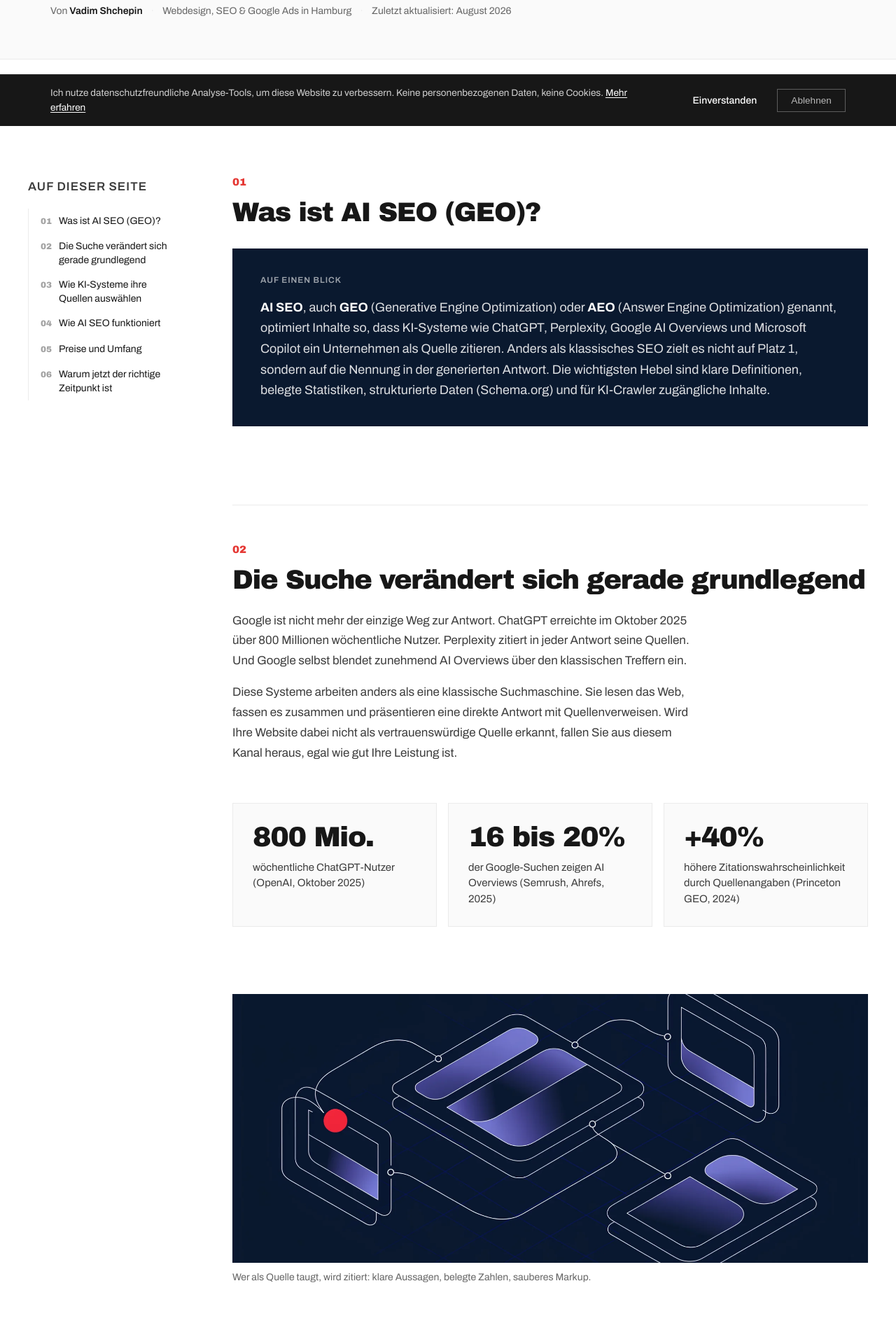
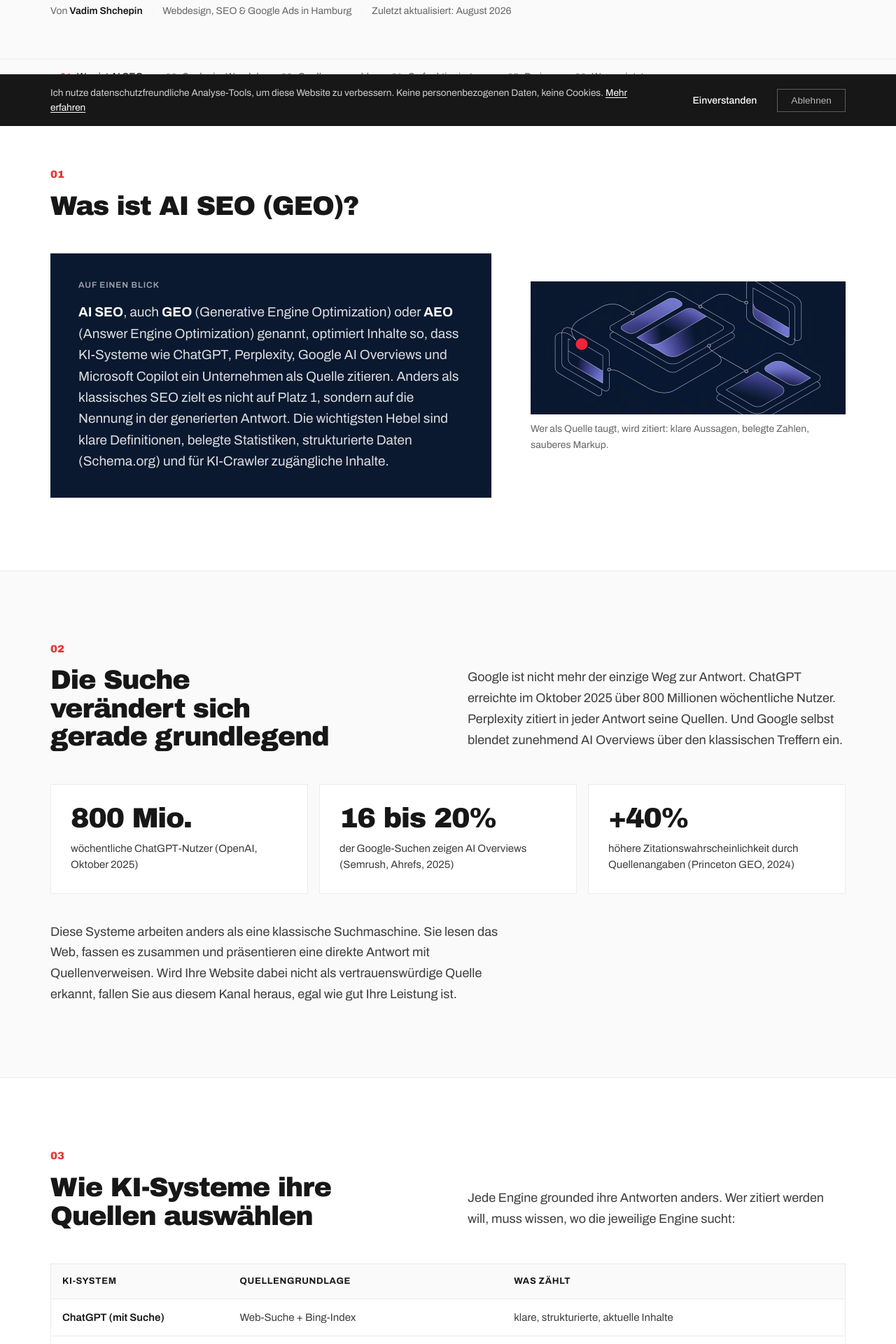
Before and after one commit to VadimShchepin/website.hamburg, a Next.js app: page /leistungen/ai-seo in a window 1280 px wide. Shown: the part 620-2540 px from the top of the page at 70% size. Built offline with nearby package versions, Linux system fonts and the light colour scheme.

Commit message:
AI-SEO-Seite in Abschnitts-Baender umgebaut, Sprungnavigation

```diff
--- a/app/leistungen/ai-seo/page.jsx
+++ b/app/leistungen/ai-seo/page.jsx
@@ -1,8 +1,9 @@
+import '../../../src/styles/bands-b.css';
 import Link from 'next/link';
 import AutoLinks from '../../../src/components/AutoLinks';
 import Breadcrumbs from '../../../src/components/Breadcrumbs';
 import HeroFacts from '../../../src/components/HeroFacts';
-import SubpageToc from '../../../src/components/SubpageToc';
+import JumpNav from '../../../src/components/JumpNav';
 import FaqSection from '../../../src/components/FaqSection';
 import RelatedServices from '../../../src/components/RelatedServices';
 import ServiceCta from '../../../src/components/ServiceCta';
@@ -87,18 +88,39 @@ export default function AiSeoPage() {
                 </div>
             </section>
 
-            <section className="subpage-content section light-bg">
-                <div className="container subpage-body">
-                    <SubpageToc />
+            <JumpNav label="Abschnitte" items={[
+                { id: 'was-ist-ai-seo', num: '01', label: 'Was ist AI SEO' },
+                { id: 'suche-veraendert', num: '02', label: 'Suche im Wandel' },
+                { id: 'quellenauswahl', num: '03', label: 'Quellenauswahl' },
+                { id: 'so-funktionierts', num: '04', label: 'So funktioniert es' },
+                { id: 'preise', num: '05', label: 'Preise' },
+                { id: 'zeitpunkt', num: '06', label: 'Warum jetzt' },
+            ]} />
+
+            <div className="sx-bands">
+            <section id="was-ist-ai-seo" className="sx-band is-alt">
+                <div className="container">
+                    <div className="sx-band-head is-solo">
                         <h2 className="animate-up">Was ist AI SEO (GEO)?</h2>
-                    <div className="subpage-takeaway animate-up">
+                    </div>
+                    <div className="sx-split animate-up">
+                        <div className="subpage-takeaway">
                             <p><strong>AI SEO</strong>, auch <strong>GEO</strong> (Generative Engine Optimization) oder <strong>AEO</strong> (Answer Engine Optimization) genannt, optimiert Inhalte so, dass KI-Systeme wie ChatGPT, Perplexity, Google AI Overviews und Microsoft Copilot ein Unternehmen als Quelle zitieren. Anders als klassisches SEO zielt es nicht auf Platz 1, sondern auf die Nennung in der generierten Antwort. Die wichtigsten Hebel sind klare Definitionen, belegte Statistiken, strukturierte Daten (Schema.org) und für KI-Crawler zugängliche Inhalte.</p>
                         </div>
+                        <figure className="subpage-figure">
+                            <img src="/leistungen/fotos/ai-seo.webp" alt="Illustration: eine Website in der Mitte, deren Inhalte als Quellenverweise zu mehreren Antwortpanels führen" width="1800" height="760" loading="lazy" decoding="async" />
+                            <figcaption>Wer als Quelle taugt, wird zitiert: klare Aussagen, belegte Zahlen, sauberes Markup.</figcaption>
+                        </figure>
+                    </div>
+                </div>
+            </section>
 
+            <section id="suche-veraendert" className="sx-band">
+                <div className="container">
+                    <div className="sx-band-head">
                         <h2 className="animate-up">Die Suche verändert sich gerade grundlegend</h2>
                         <p className="animate-up">Google ist nicht mehr der einzige Weg zur Antwort. ChatGPT erreichte im Oktober 2025 über 800 Millionen wöchentliche Nutzer. Perplexity zitiert in jeder Antwort seine Quellen. Und Google selbst blendet zunehmend AI Overviews über den klassischen Treffern ein.</p>
-                    <p className="animate-up">Diese Systeme arbeiten anders als eine klassische Suchmaschine. Sie lesen das Web, fassen es zusammen und präsentieren eine direkte Antwort mit Quellenverweisen. Wird Ihre Website dabei nicht als vertrauenswürdige Quelle erkannt, fallen Sie aus diesem Kanal heraus, egal wie gut Ihre Leistung ist.</p>
-
+                    </div>
                     <div className="subpage-stats animate-up">
                         <div className="subpage-stat">
                             <span className="subpage-stat-value">800 Mio.</span>
@@ -113,14 +135,18 @@ export default function AiSeoPage() {
                             <span className="subpage-stat-label">höhere Zitationswahrscheinlichkeit durch Quellenangaben (Princeton GEO, 2024)</span>
                         </div>
                     </div>
+                    <div className="sx-band-text sxb-measure animate-up">
+                        <p className="animate-up">Diese Systeme arbeiten anders als eine klassische Suchmaschine. Sie lesen das Web, fassen es zusammen und präsentieren eine direkte Antwort mit Quellenverweisen. Wird Ihre Website dabei nicht als vertrauenswürdige Quelle erkannt, fallen Sie aus diesem Kanal heraus, egal wie gut Ihre Leistung ist.</p>
+                    </div>
+                </div>
+            </section>
 
-                    <figure className="subpage-figure is-band animate-up">
-                        <img src="/leistungen/fotos/ai-seo.webp" alt="Illustration: eine Website in der Mitte, deren Inhalte als Quellenverweise zu mehreren Antwortpanels führen" width="1800" height="760" loading="lazy" decoding="async" />
-                        <figcaption>Wer als Quelle taugt, wird zitiert: klare Aussagen, belegte Zahlen, sauberes Markup.</figcaption>
-                    </figure>
-
+            <section id="quellenauswahl" className="sx-band is-alt">
+                <div className="container">
+                    <div className="sx-band-head">
                         <h2 className="animate-up">Wie KI-Systeme ihre Quellen auswählen</h2>
                         <p className="animate-up">Jede Engine grounded ihre Antworten anders. Wer zitiert werden will, muss wissen, wo die jeweilige Engine sucht:</p>
+                    </div>
                     <div className="subpage-table-wrap animate-up">
                         <table className="subpage-table">
                             <thead>
@@ -134,9 +160,15 @@ export default function AiSeoPage() {
                             </tbody>
                         </table>
                     </div>
+                </div>
+            </section>
 
+            <section id="so-funktionierts" className="sx-band">
+                <div className="container">
+                    <div className="sx-band-head is-solo">
                         <h2 className="animate-up">Wie AI SEO funktioniert</h2>
-                    <div className="subpage-features-grid animate-up">
+                    </div>
+                    <div className="subpage-features-grid is-four animate-up">
                         <div className="subpage-feature">
                             <h3>Strukturierte Daten</h3>
                             <p>Schema.org-Markup als JSON-LD hilft KI-Systemen, Inhalte einzuordnen: wer Sie sind, was Sie anbieten, wo Sie tätig sind. Organisation, Service, FAQPage und Breadcrumbs machen Aussagen maschinenlesbar.</p>
@@ -154,9 +186,15 @@ export default function AiSeoPage() {
                             <p>Laufendes Tracking über Bing Webmaster Tools (AI Search Queries), Tools wie Peec AI oder Otterly und manuelle Test-Prompts. Die Modelle ändern sich, also wird die Strategie kontinuierlich nachgeschärft.</p>
                         </div>
                     </div>
+                </div>
+            </section>
 
+            <section id="preise" className="sx-band is-alt">
+                <div className="container">
+                    <div className="sx-band-head">
                         <h2 className="animate-up">Preise und Umfang</h2>
                         <p className="animate-up">Der Einstieg ist ein kostenloser Call, kein Vertrag. Danach folgt ein einmaliger Sprint, und erst wenn Sie sehen, was der Kanal bringt, wird eine laufende Betreuung sinnvoll.</p>
+                    </div>
                     <div className="subpage-pricing-compare is-three animate-up">
                         <div className="subpage-price-col">
                             <h3>KI-Kurzanalyse</h3>
@@ -194,13 +232,26 @@ export default function AiSeoPage() {
                             </ul>
                         </div>
                     </div>
+                    <div className="sx-split is-even animate-up">
+                        <div className="sx-card">
                             <p className="animate-up">Kombinierbar mit dem laufenden <Link href="/leistungen/seo">SEO-Paket</Link>, das die technische Grundlage für KI-Zitationen liefert.</p>
+                        </div>
+                        <div className="sx-card">
                             <p className="animate-up">Seit August 2026 gibt es in ChatGPT neben der Antwort auch bezahlte Plätze. Erwähnungen in der Antwort verdienen Sie sich über AI SEO, den Platz darunter kaufen Sie: <Link href="/leistungen/chatgpt-ads">ChatGPT Ads</Link>.</p>
+                        </div>
+                    </div>
+                </div>
+            </section>
 
+            <section id="zeitpunkt" className="sx-band">
+                <div className="container">
+                    <div className="sx-band-head">
                         <h2 className="animate-up">Warum jetzt der richtige Zeitpunkt ist</h2>
                         <p className="animate-up">AI-Suche ist noch ein junger Markt. Die meisten Wettbewerber optimieren noch nicht dafür. Wer jetzt investiert, baut einen Vorsprung auf, den man später schwer einholt. In zwei bis drei Jahren wird AI SEO so selbstverständlich sein wie klassisches SEO heute. Die zitierten Plätze sind dann aber längst vergeben.</p>
+                    </div>
+                    <div className="sx-band-text sxb-measure animate-up">
                         <p className="animate-up">Ausführlicher zu KI-Sichtbarkeit, Messung und Fallbeispielen schreibe ich auf meiner Schwesterseite <a href="https://aiseo.hamburg/" target="_blank" rel="noopener">aiseo.hamburg</a>.</p>
-
+                    </div>
                     <div className="subpage-sources animate-up">
                         <h2>Quellen</h2>
                         <ol>
@@ -211,6 +262,7 @@ export default function AiSeoPage() {
                     </div>
                 </div>
             </section>
+            </div>
 
             <FaqSection title="Fragen zu AI SEO" items={faqItems} />
             <RelatedServices exclude="ai-seo" />
```
Lines whose indentation alone changed are shown as unchanged.
